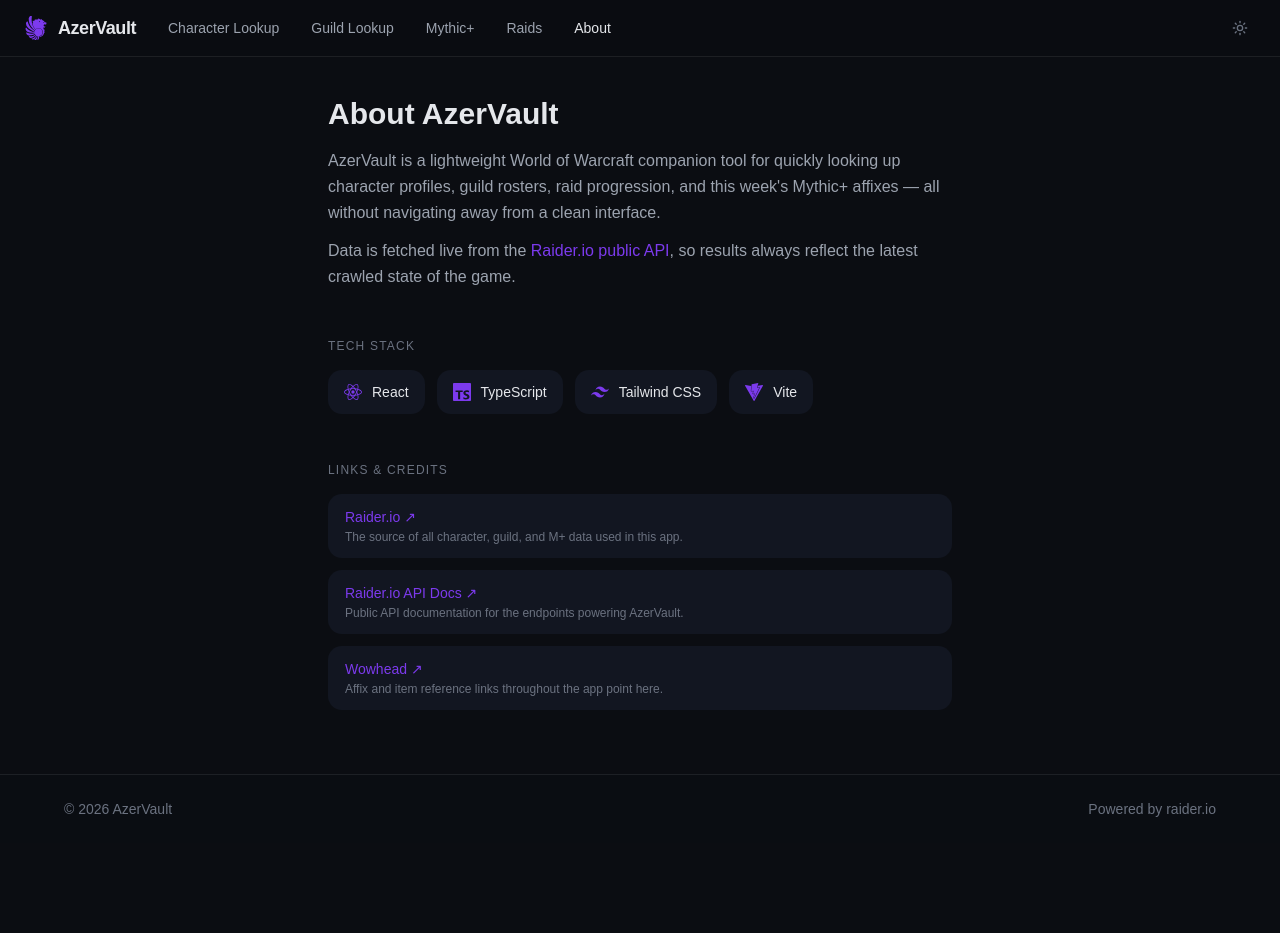
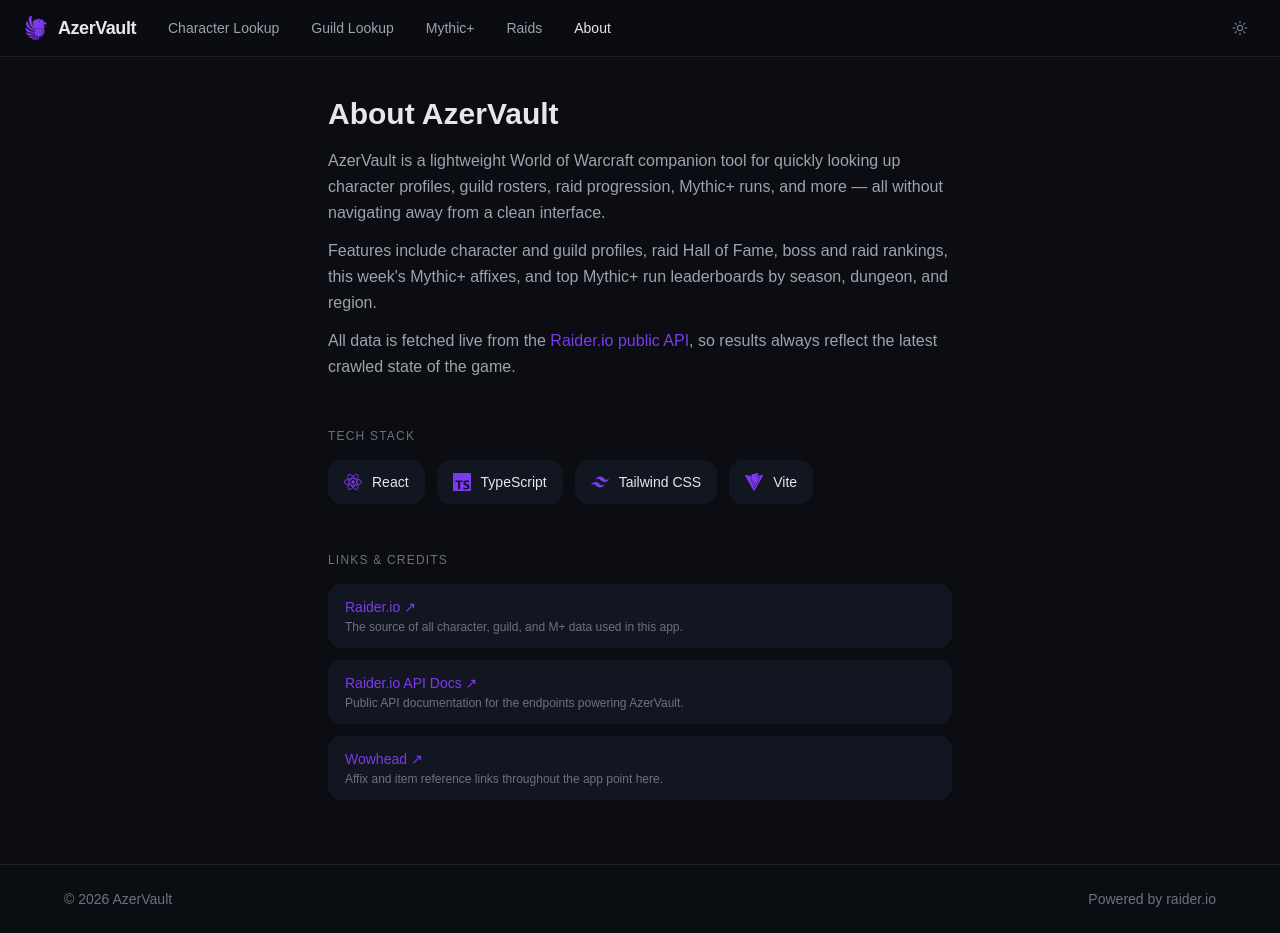
Before and after one commit to staylan123/AzerVault, a React (Vite) app: page /about in a window 1280 px wide. Before the commit the page ends 843 px from the top, so only its background shows below. Built offline with nearby package versions, Linux system fonts and the light colour scheme.

Commit message:
update about

```diff
--- a/src/pages/about/About.tsx
+++ b/src/pages/about/About.tsx
@@ -40,11 +40,16 @@
           <h1 className="text-3xl font-bold text-text-primary">About AzerVault</h1>
           <p className="mt-4 leading-relaxed text-text-secondary">
             AzerVault is a lightweight World of Warcraft companion tool for quickly looking up
-            character profiles, guild rosters, raid progression, and this week's Mythic+ affixes —
+            character profiles, guild rosters, raid progression, Mythic+ runs, and more —
             all without navigating away from a clean interface.
           </p>
           <p className="mt-3 leading-relaxed text-text-secondary">
-            Data is fetched live from the{" "}
+            Features include character and guild profiles, raid Hall of Fame, boss and raid
+            rankings, this week's Mythic+ affixes, and top Mythic+ run leaderboards by season,
+            dungeon, and region.
+          </p>
+          <p className="mt-3 leading-relaxed text-text-secondary">
+            All data is fetched live from the{" "}
             <a
               href="https://raider.io/api"
               target="_blank"
```
